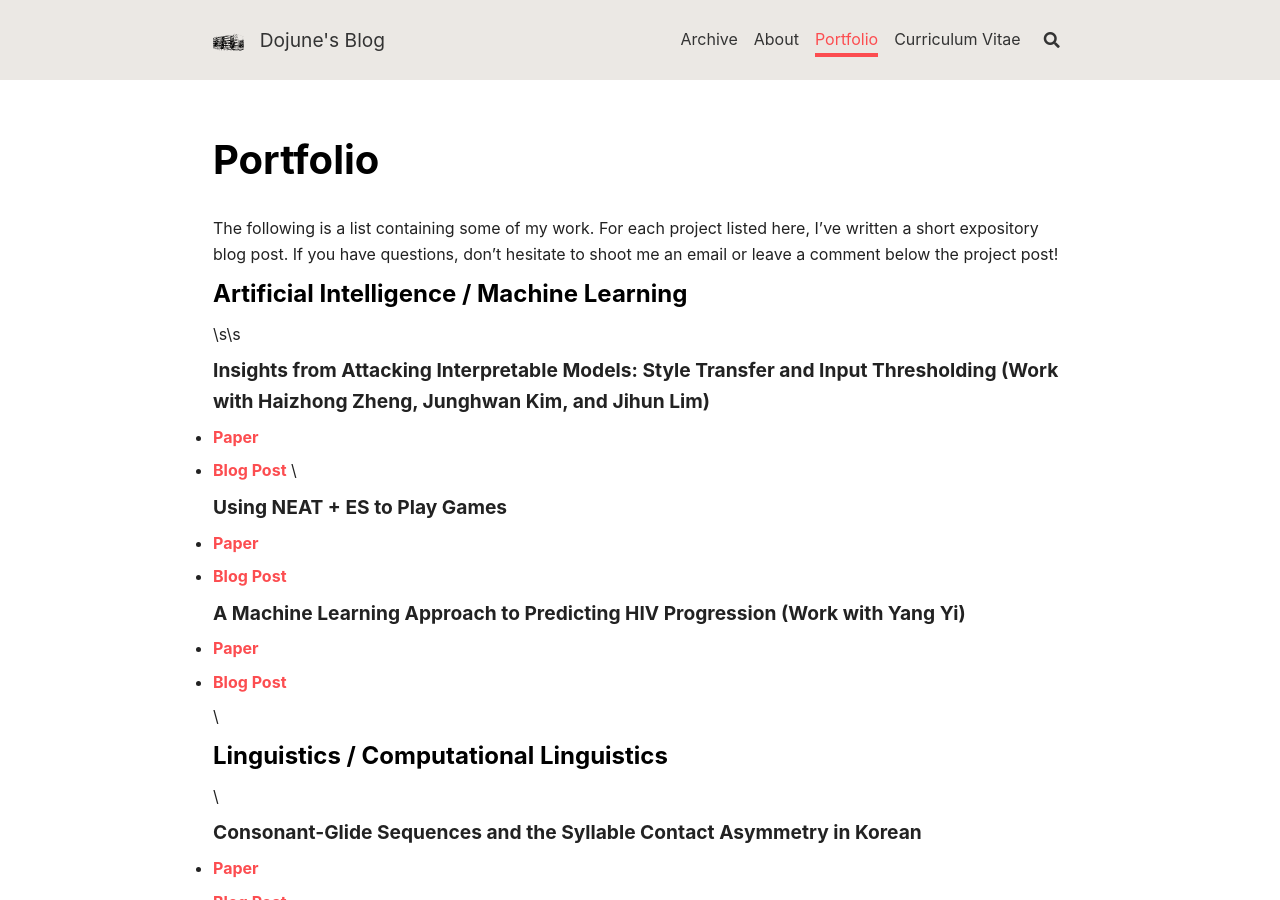
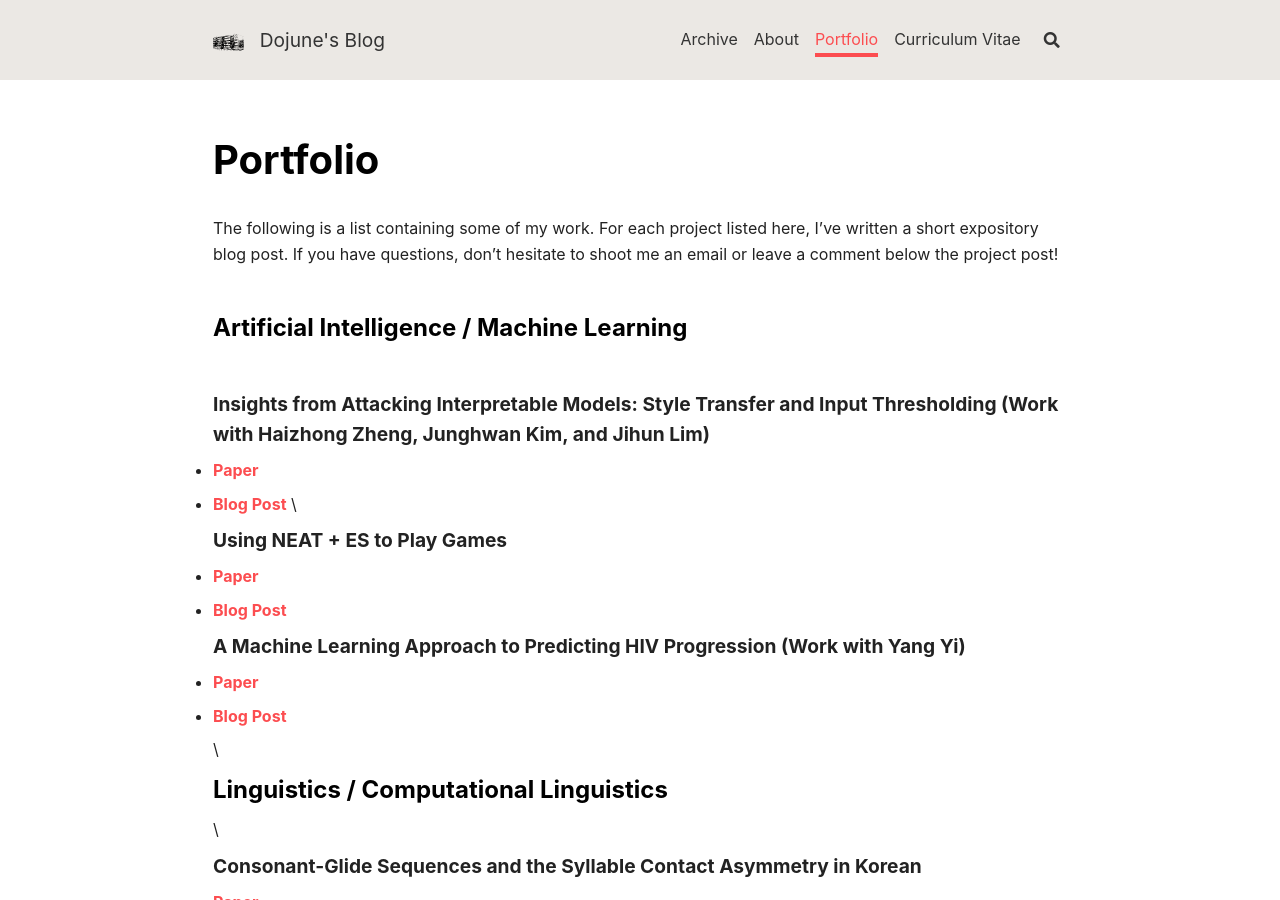
Before and after one commit to mindojune/mindojune.github.io, a Jekyll site: the page built from portfolio.md, in a window 1280 px wide and 900 px high. Built offline with Jekyll 4.4.1, drawn with Linux system fonts in a browser that asks for light colours; nearby versions of some CDN libraries; our own code applies the rules of GitHub Pages for plain Markdown files.

Commit message:
Update portfolio.md

```diff
--- a/portfolio.md
+++ b/portfolio.md
@@ -12,8 +12,9 @@ If you have questions, don't hesitate to shoot me an email or leave a comment be
 * Make the code accessible.
 -->
 
+&nbsp;&nbsp;
 ### Artificial Intelligence / Machine Learning
-\s\s
+&nbsp;&nbsp;
 #### Insights from Attacking Interpretable Models: Style Transfer and Input Thresholding (Work with Haizhong Zheng, Junghwan Kim, and Jihun Lim)
 
 - [Paper](https://github.com/mindojune/mindojune.github.io/blob/master/_data/eecs598_012_project.pdf)
```
